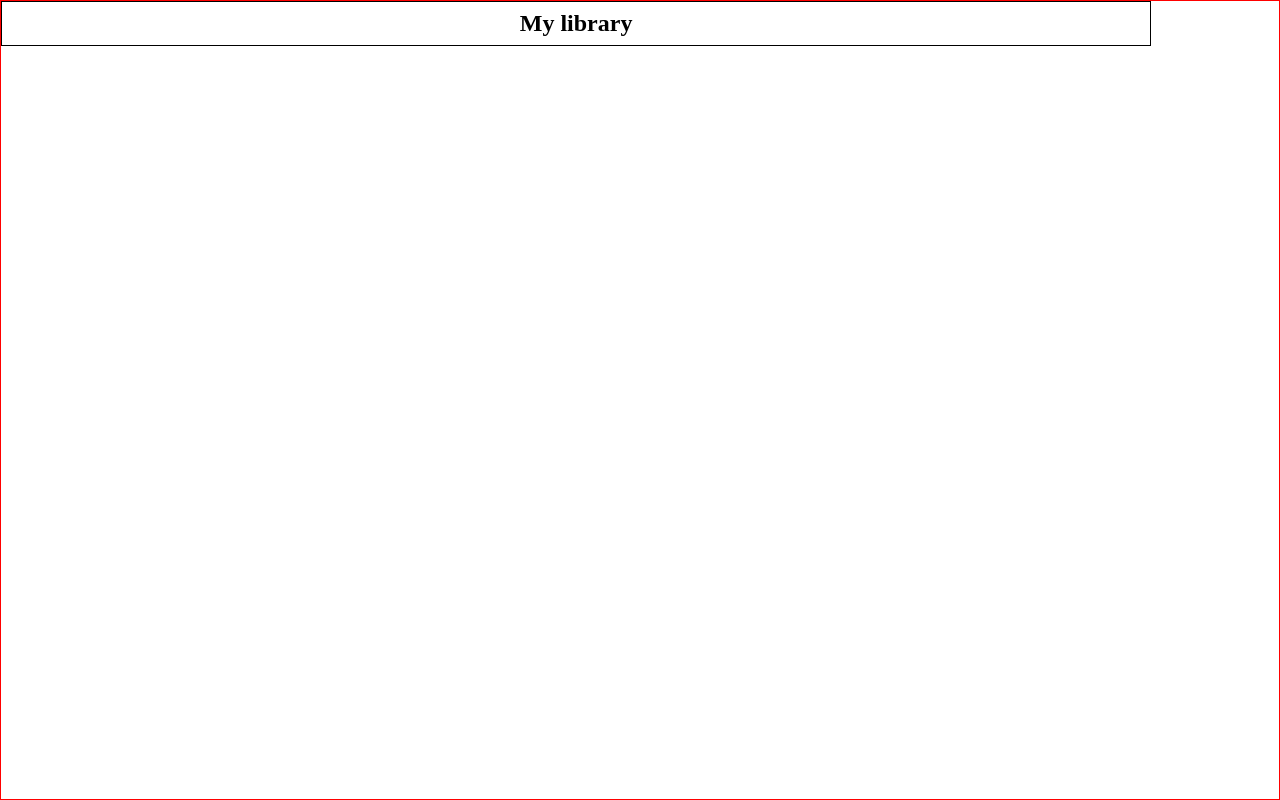
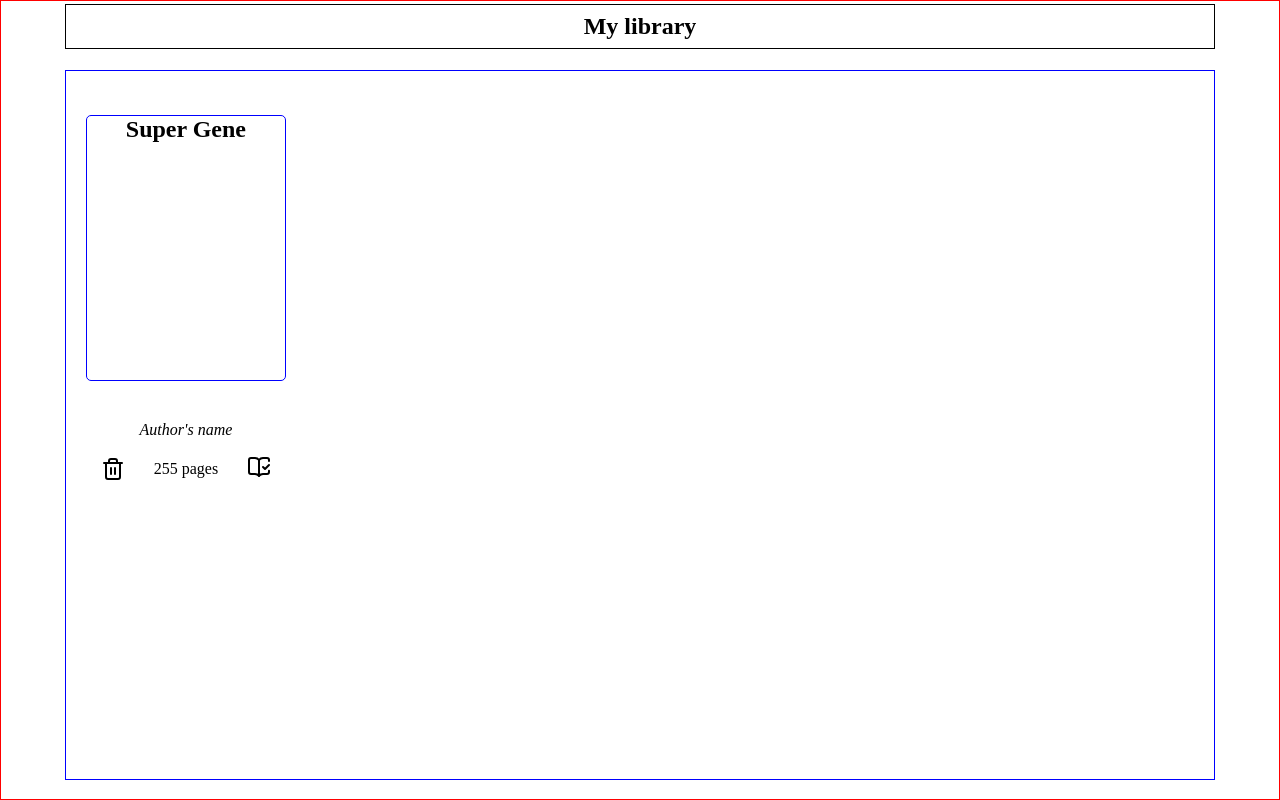
Before and after one commit to abdullah-oyediran/library, a plain HTML site: page index.html in a window 1280 px wide. Drawn offline with Linux system fonts and the light colour scheme.

Commit message:
finished with the styling of the books

```diff
--- a/css/styles.css
+++ b/css/styles.css
@@ -12,6 +12,8 @@ body {
     display: grid;
     grid-template-columns: 100%;
     grid-template-rows: 50px 1fr;
+    justify-items: center;
+    align-items: center;
 }
 #header {
     border: 1px solid black;
@@ -21,3 +23,36 @@ body {
     align-items: center;
     justify-content: space-around;
 }
+#book-library {
+    border: 1px solid blue;
+    width: 90%;
+    min-height: 95%;
+    padding: 20px;
+}
+.book {
+    width: 200px;
+    aspect-ratio: 3/5;
+    display: flex;
+    flex-direction: column;
+    justify-content: space-between;
+}
+.book .book-card {
+    border: 1px solid blue;
+    aspect-ratio: 3/4;
+    border-radius: 5px;
+    text-align: center;
+    font-size: 1.5em;
+}
+.book .author {
+    font-style: italic;
+    text-align: center;
+}
+.book .footer {
+    display: flex;
+    align-items: center;
+    justify-content: space-around;
+    padding: 0px;
+}
+.book .footer .no-pages {
+    margin: 0px;
+}
--- a/index.html
+++ b/index.html
@@ -17,6 +17,25 @@
             <div class="nav-bar"></div>
         </div>
 
+        <!--the book library-->
+        <div id="book-library">
+            <div class="book">
+                <h3 class="book-card">
+                    Super Gene
+                </h3>
+
+                <p class="author">Author's name</p>
+
+                <div class="footer">
+                    <img alt="Delete book" src="assets/trash.svg">
+                    <p class="no-pages">255 pages</p>
+                    <span class="read">
+                        <img alt="Read" src="assets/book-open-check.svg">
+                    </span>
+                </div>
+            </div>
+        </div>
+
     </div>
 </body>
 </html>
```
Also changed, not shown: assets/book-open-check.svg (added), assets/check.svg (added), assets/moon.svg (added), assets/sun.svg (added), assets/trash.svg (added).
